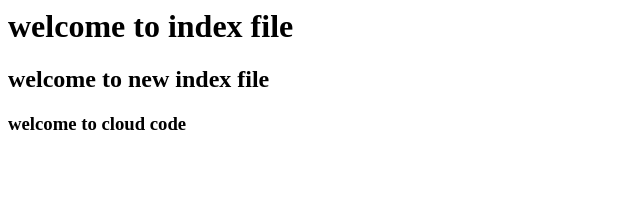
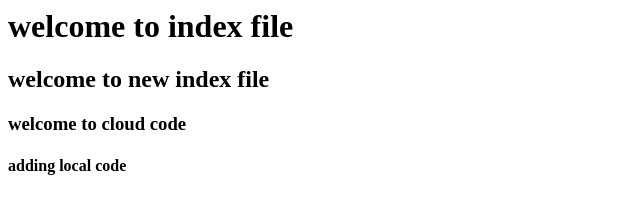
Before and after one commit to bharti095aws/report-4, a plain HTML site: page index.html in a window 1280 px wide. Shown: the whole page, without its empty margins (0-640 px from the left). Drawn offline with Linux system fonts and the light colour scheme.

Commit message:
adding new local  code in index file

```diff
--- a/index.html
+++ b/index.html
@@ -1,3 +1,4 @@
 <h1>welcome to index file</h1>
 <h2>welcome to new index file</h2>
 <h3>welcome to cloud code</h3>
+<h4>adding local code</h4>
```
